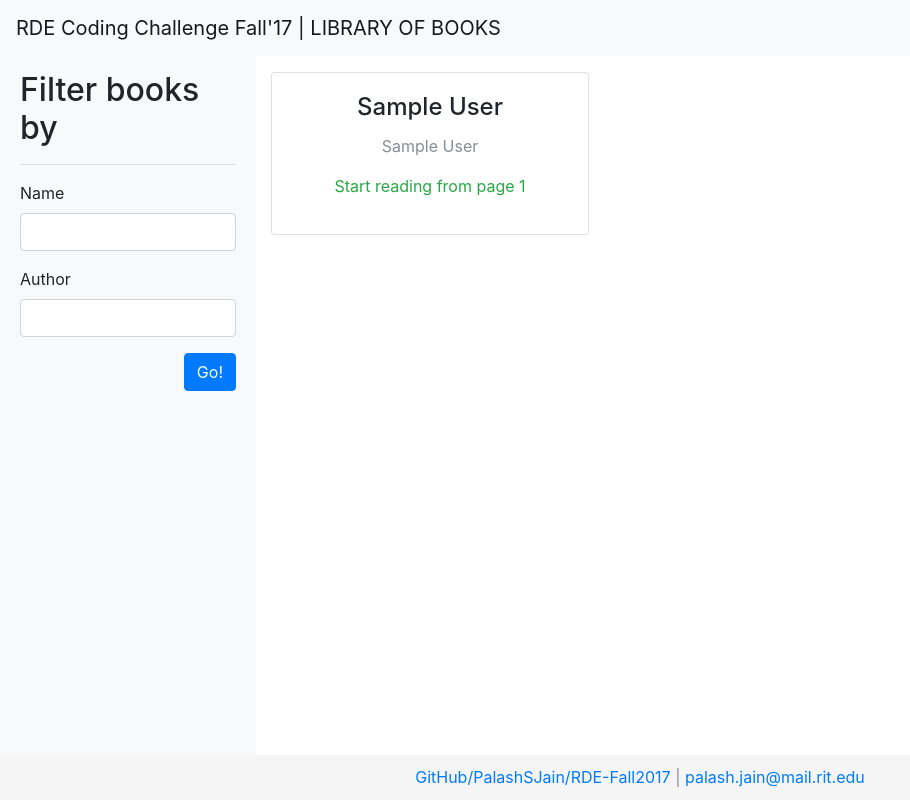
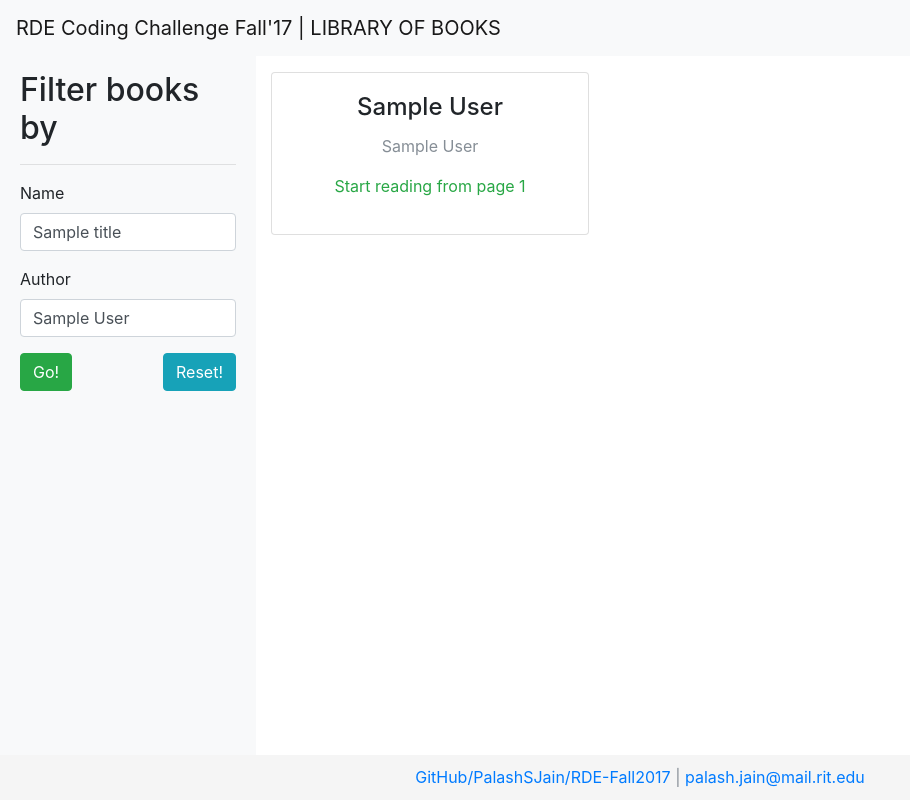
Before and after one commit to PalashSJain/RDE-Fall2017, a Django app: template LibraryOfBooks/templates/home.html in a window 1280 px wide. Shown: the whole page, without its empty margins (0-910 px from the left). Run offline with Django 3.2, Linux system fonts and the light colour scheme; tables that the repository leaves empty hold one stand-in row (values such as "Sample post"); the template is opened without the code that fills it: values that come from a table or form of the project are taken from there, most other values are stand-ins (such as "Sample title", 1, 10 or a date in 2020); some libraries are stand-ins or nearby versions.

Commit message:
Filter functionality based on Title and AUthor name

```diff
--- a/LibraryOfBooks/LibraryOfBooks/urls.py
+++ b/LibraryOfBooks/LibraryOfBooks/urls.py
@@ -22,9 +22,9 @@ from enduser import views
 
 urlpatterns = [
     url(r'^admin/', admin.site.urls),
-    url(r'^$', views.home),
+    url(r'^$', views.home, name="home"),
     url(r'book/(?P<book_id>[0-9]+)/page/(?P<page_number>[0-9]+)$', views.show_page, name="show_page"),
-    url(r'changePageSize/(?P<book_id>[0-9]+)/(?P<new_page_size>(50|55|60|65|70|75))$', views.change_page_size)
+    url(r'changePageSize/(?P<book_id>[0-9]+)/(?P<new_page_size>(50|55|60|65|70|75))$', views.change_page_size),
 ]
 
 if settings.DEBUG:
--- /dev/null
+++ b/LibraryOfBooks/enduser/forms.py
@@ -0,0 +1,6 @@
+from django import forms
+
+
+class FilterForm(forms.Form):
+    title = forms.CharField(required=False)
+    author = forms.CharField(required=False)
--- a/LibraryOfBooks/templates/home.html
+++ b/LibraryOfBooks/templates/home.html
@@ -4,16 +4,17 @@
 <!-- Sidebar -->
 <h2>Filter books by</h2>
 <hr>
-<form>
+<form method="post" enctype="multipart/form-data"> {% csrf_token %}
     <div class="form-group">
-        <label for="email">Name</label>
-        <input type="email" class="form-control" id="email">
+        <label for="title">Name</label>
+        <input type="text" class="form-control" id="title" name="title" value="{{title}}">
     </div>
     <div class="form-group">
-        <label for="pwd">Author</label>
-        <input type="password" class="form-control" id="pwd">
+        <label for="author">Author</label>
+        <input type="text" class="form-control" id="author" name="author" value="{{author}}">
     </div>
-    <button type="submit" class="btn btn-primary float-right">Go!</button>
+    <button type="submit" name="submit" class="btn btn-success float-left">Go!</button>
+    <button type="submit" name="reset" class="btn btn-info float-right">Reset!</button>
 </form>
 {% endblock %}
 
```
Also changed, not shown: LibraryOfBooks/enduser/views.py (+28 -4 lines).
